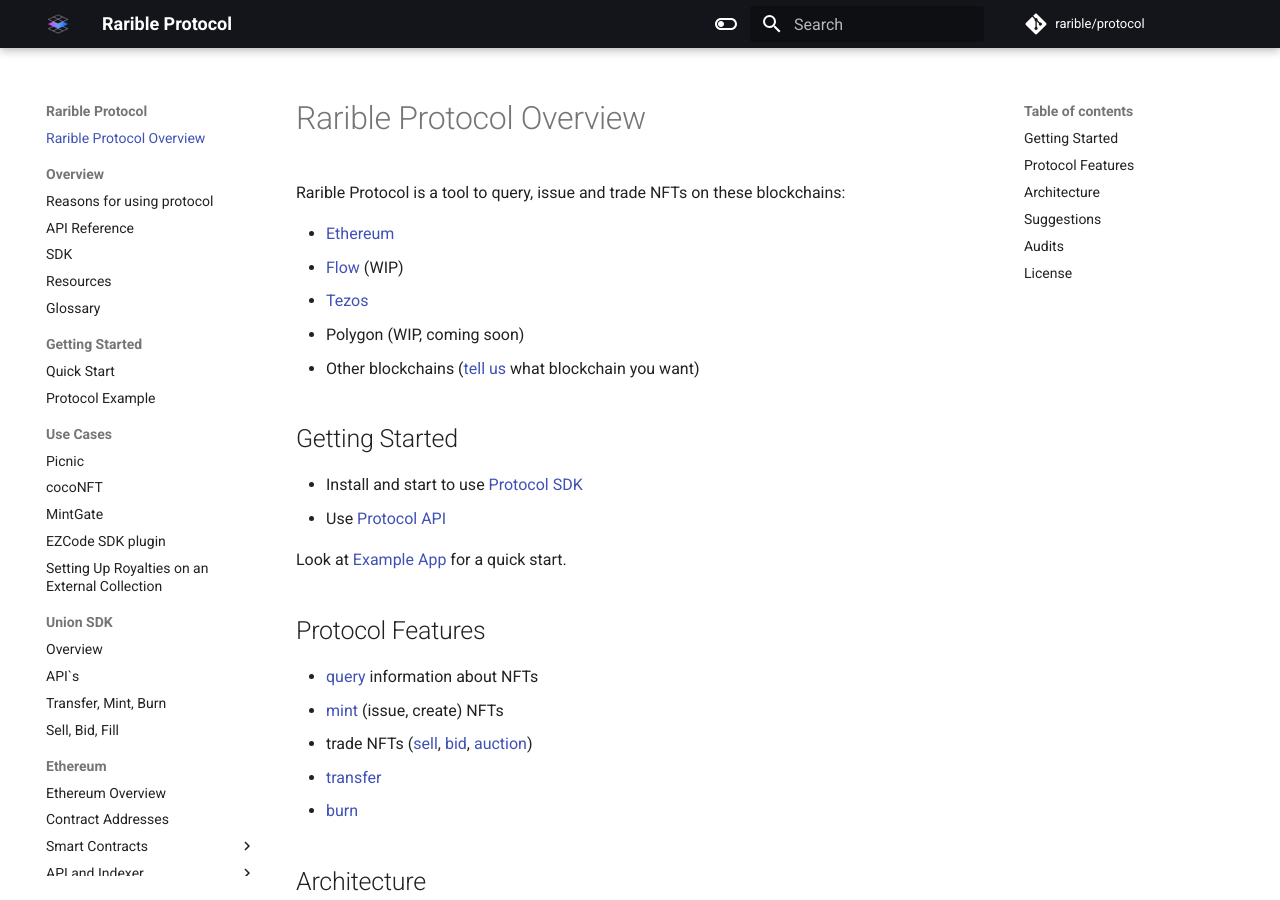
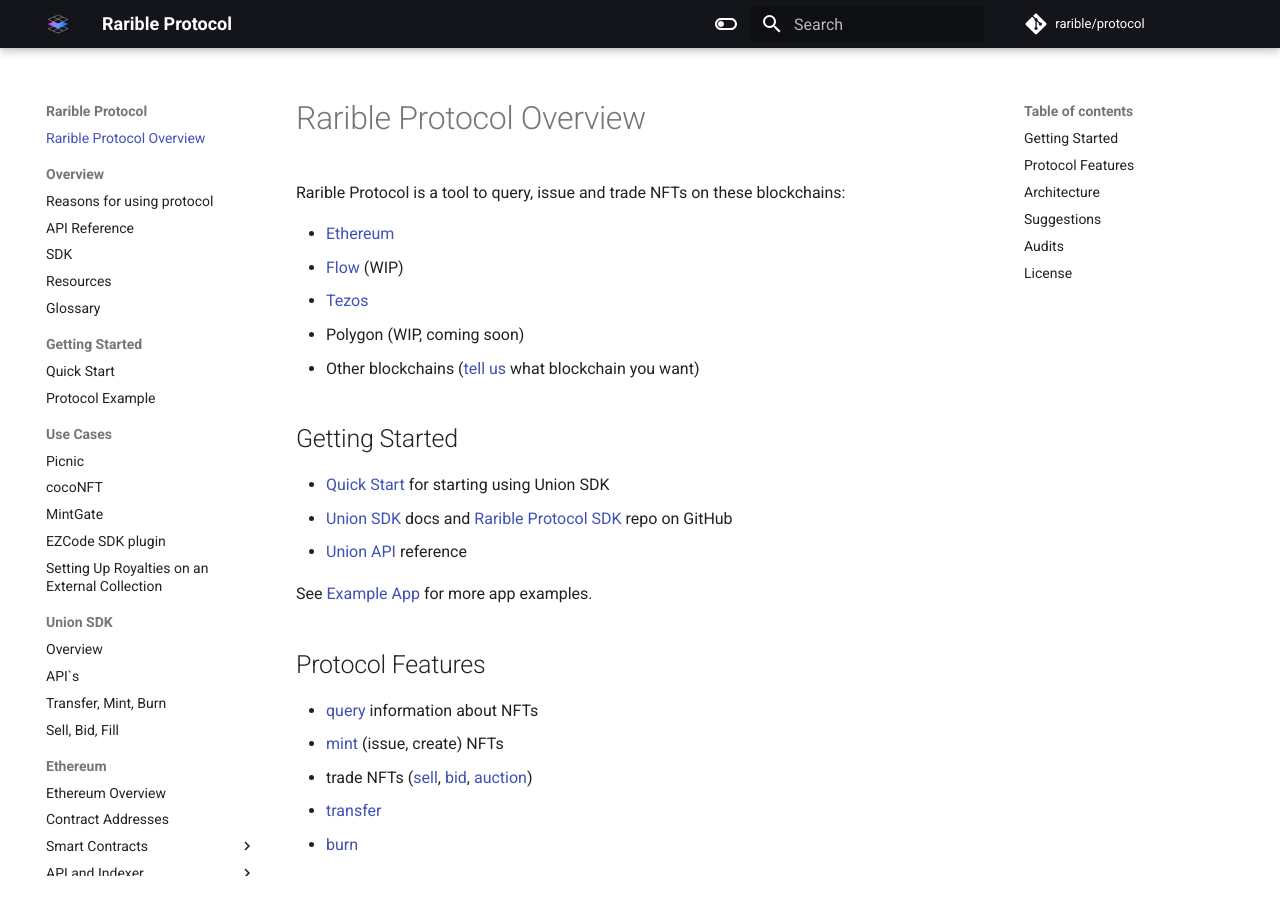
Before and after one commit to rarible/protocol, an MkDocs documentation site: the page built from docs/index.md, in a window 1280 px wide and 900 px high. Built offline with MkDocs 1.6.1 and Material for MkDocs 9.7.7, drawn with Linux system fonts in a browser that asks for light colours; comment, search, counter and statistics services are not loaded.

Commit message:
Updated Getting Started information

```diff
--- a/docs/index.md
+++ b/docs/index.md
@@ -10,10 +10,11 @@
 
 ## Getting Started
 
-- Install and start to use [Protocol SDK](overview/union-sdk.md)
-- Use [Protocol API](overview/api-reference.md)
+* [Quick Start](getting-started/quick-start.md) for starting using Union SDK
+* [Union SDK](overview/union-sdk.md) docs and [Rarible Protocol SDK](https://github.com/rarible/sdk) repo on GitHub
+* [Union API](overview/api-reference.md) reference
 
-Look at [Example App](getting-started/protocol-example.md) for a quick start.
+See [Example App](getting-started/protocol-example.md) for more app examples.
 
 ## Protocol Features
 
```
